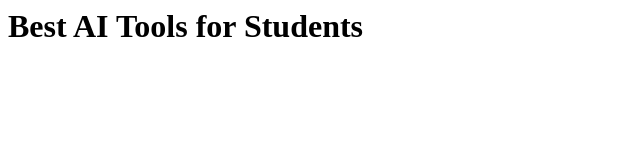
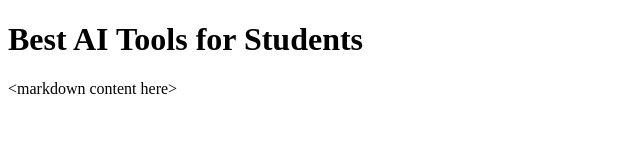
Before and after one commit to samw425-glitch/agent-framework, a plain HTML site: page Best_AI_Tools_for_Students_English.html in a window 1280 px wide. Shown: the whole page, without its empty margins (0-640 px from the left). Drawn offline with Linux system fonts and the light colour scheme.

Commit message:
Update documentation

```diff
--- a/Best_AI_Tools_for_Students_English.html
+++ b/Best_AI_Tools_for_Students_English.html
@@ -1,11 +1,12 @@
 
-    <html>
+    <!DOCTYPE html>
+    <html lang="en">
     <head>
         <meta charset="utf-8">
         <title>Best AI Tools for Students (English)</title>
     </head>
     <body>
         <h1>Best AI Tools for Students</h1>
-        <markdown content here>
+        <p>&lt;markdown content here&gt;</p>
     </body>
     </html>
```
Also changed, not shown: Hébergeurs_Web_2025_French.html (+3 -2 lines).
